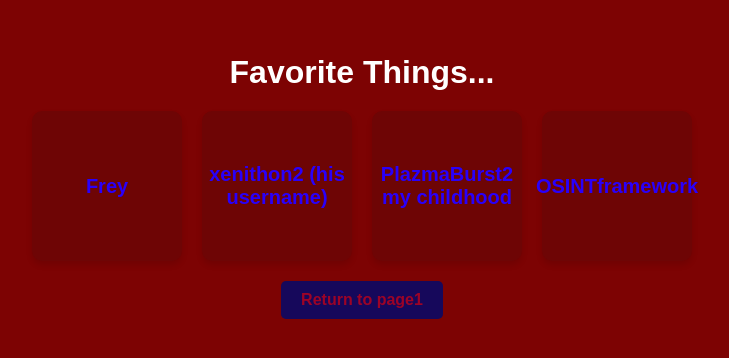
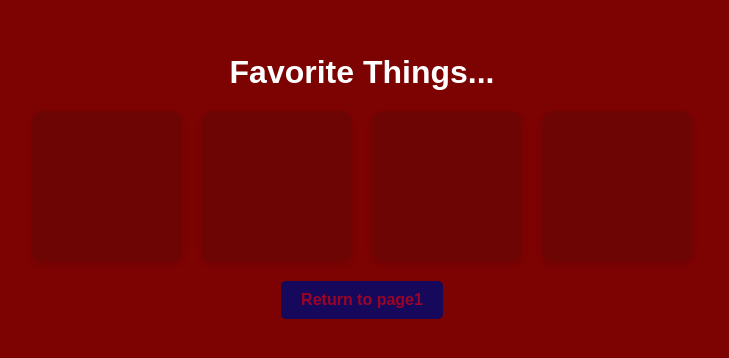
Before and after one commit to RehnQuihstTrue/APuzzleThatLeadsSomewhere, a website: page thirdpage.html in a window 1280 px wide. Shown: the part 232-590 px from the top of the page, without its empty margins (278-1007 px from the left). Drawn offline with Linux system fonts and the light colour scheme.

Commit message:
thisisit

```diff
--- a/thirdpage.html
+++ b/thirdpage.html
@@ -69,22 +69,16 @@
     <h1>Favorite Things...</h1>
     <div class="gallery">
       <div class="tile">
-        <a href="https://www.youtube.com/@Endermanfrey" target="_blank">Frey</a>
+        <a href="" target="_blank"></a>
       </div>
       <div class="tile">
-        <a href="https://discord.com/" target="_blank"
-          >xenithon2 (his username)</a
-        >
+        <a href="" target="_blank"></a>
       </div>
       <div class="tile">
-        <a href="https://www.plazmaburst2.com/" target="_blank"
-          >PlazmaBurst2 my childhood</a
-        >
+        <a href="https://www.plazmaburst2.com/" target="_blank"></a>
       </div>
       <div class="tile">
-        <a href="https://www.osintframework.com/" target="_blank"
-          >OSINTframework</a
-        >
+        <a href="https://www.osintframework.com/" target="_blank"></a>
       </div>
     </div>
 
```
Also changed, not shown: index.html (+1 -1 lines).
